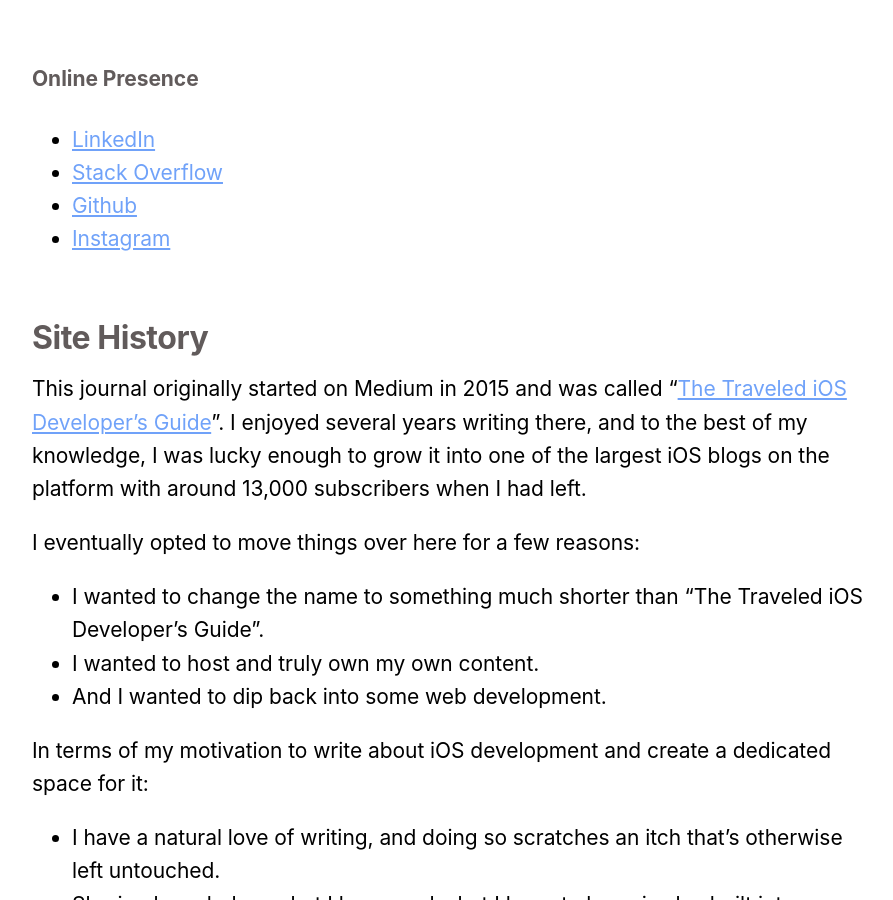
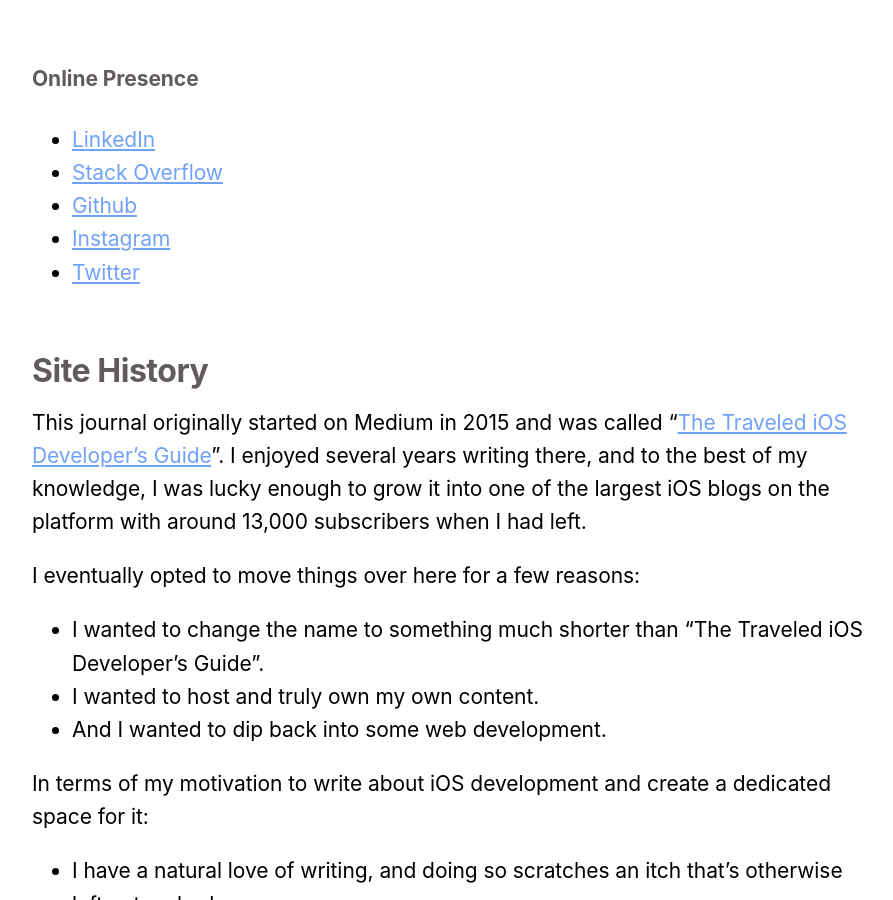
Before and after one commit to hassaan4584/Swiftjective-C, a Jekyll site: the page built from about.md, in a window 1280 px wide and 900 px high, scrolled down 1707 px. Shown: the whole window, without its empty margins (188-1081 px from the left). Built offline with Jekyll 4.4.1, drawn with Linux system fonts in a browser that asks for light colours.

Commit message:
Add Twitter to online presence.

```diff
--- a/_data/myWork.yml
+++ b/_data/myWork.yml
@@ -42,3 +42,5 @@
   link: https://github.com/DreamingInBinary
 - title: Instagram
   link: https://instagram.com/lookitsjordanmorgan
+- title: Twitter
+  link: https://twitter.com/jordanmorgan10
```
Also changed, not shown: 3 other files.
